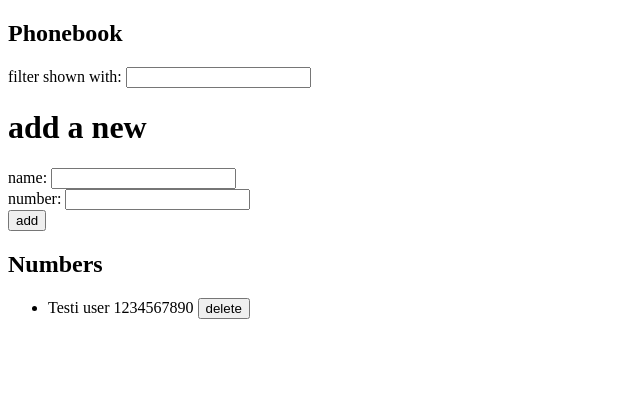
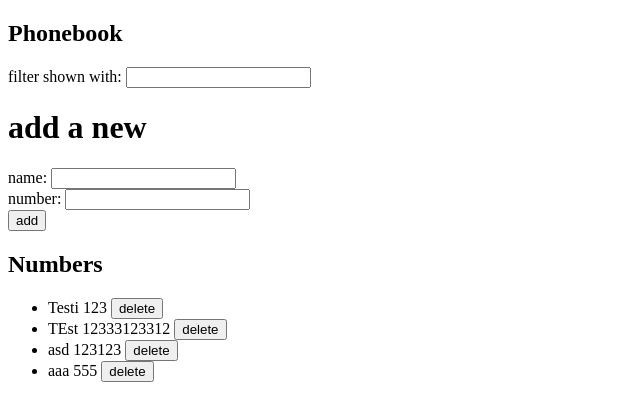
Before and after one commit to JoonasMykkanen/fullstack, a React (Create React App) app in the folder part_2/puhelinluettelo/: page / in a window 1280 px wide. Shown: the top 420 px of the page, without its empty margins (0-640 px from the left). Built offline with nearby package versions, Linux system fonts and the light colour scheme; data requests are answered from the project's data file.

Commit message:
finnished ex 2.15

```diff
--- a/part_2/puhelinluettelo/db.json
+++ b/part_2/puhelinluettelo/db.json
@@ -1,9 +1,24 @@
 {
   "persons": [
     {
-      "name": "Testi user",
-      "number": "1234567890",
-      "id": 1
+      "name": "Testi",
+      "number": "123",
+      "id": 4
+    },
+    {
+      "name": "TEst",
+      "number": "12333123312",
+      "id": 5
+    },
+    {
+      "name": "asd",
+      "number": "123123",
+      "id": 6
+    },
+    {
+      "name": "aaa",
+      "number": "555",
+      "id": 7
     }
   ]
 }
--- a/part_2/puhelinluettelo/src/App.js
+++ b/part_2/puhelinluettelo/src/App.js
@@ -3,40 +3,49 @@ import pbService from './services/persons.js'
 import { useState, useEffect } from 'react'
 
 const App = () => {
-	// Init fields and phonebook list
 	const [persons, setPersons] = useState([])
   	const [newName, setNewName] = useState('')
   	const [newNumber, setNumber] = useState('')
   	const [filter, setFilter] = useState('')
 
-	// Define functions to manipulate list
   	const nameChange = (event) => setNewName(event.target.value)
   	const numberChange = (event) => setNumber(event.target.value)
   	const updateFilter = (event) => setFilter(event.target.value)
 
-	// Get initial list from server
 	useEffect (() => {
 		pbService.getAll().then(list => {setPersons(list)})
 			.catch(error => {console.log('could not get list from server')})
 	}, [])
 
-	// Looping trough list and checking for current input for matches
-	// Returns true if found and in that case prompt error and return
-	// true to signal function caller to not add name in the phonebook
+	const updatePersonalInfo = (id) => {
+		const person = persons[id]
+		if (window.confirm(`${person.name} is already in phonebook, update number?`)) {
+			console.log('user accepted update prompt')
+			pbService.update(person.id, {name: person.name, number: newNumber})
+				.then(response => {
+					const updatedPersons = [...persons]
+					updatedPersons[id] = { ...updatedPersons[id], name: person.name, number: newNumber }
+					setPersons(updatedPersons)
+					console.log('updated number succesfully')
+				})
+				.catch(error => {console.log('Error updating number')})
+		} else {
+			console.log('user rejected update prompt')
+		}
+	}
+
 	const  checkList = (name) => {
 		const lowerName = name.toLowerCase()
 		for (let i = 0; i < persons.length; i++) {
 			const lowerPersonsName = persons[i].name.toLowerCase()
 			if (lowerPersonsName === lowerName) {
-				alert(`${name} is already added to phonebook`)
+				updatePersonalInfo(i)
 				return (true)
 			}
 		}
 		return (false)
 	}
 
-	// checking if name is alraedy on the list
-	// if it is not found, adds it to the database, fiels reseted in both cases
 	const addButton = (event) => {
 		event.preventDefault()
 		const newItem = {name: newName, number: newNumber}
@@ -53,8 +62,6 @@ const App = () => {
 		setNumber('')
 	}
 
-	// delete index "id" from the database and then filter out the id from the local list
-	// update list to make changes to screen
 	const deleteButton = (id) => {
 		const person = persons.find((person) => person.id === id)
 		const name = person.name
@@ -67,8 +74,9 @@ const App = () => {
 					console.log('removed from database and updated the view')
 				})
 				.catch(error => {console.log(`error while removing person ${id} from list`)})
+		} else {
+			console.log('User cancelled delete')
 		}
-		console.log('User cancelled delete')
 	}
 
   	return (
```
